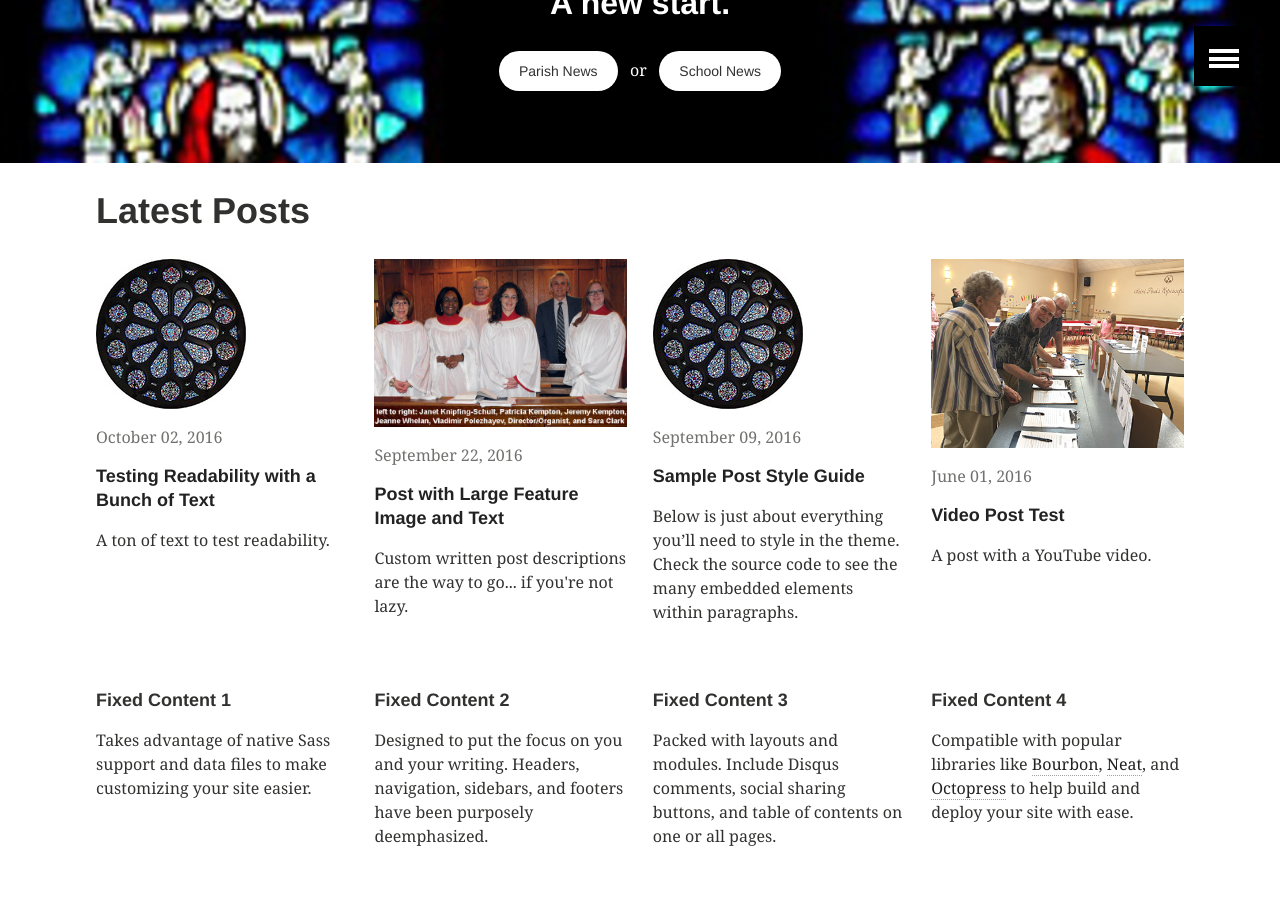
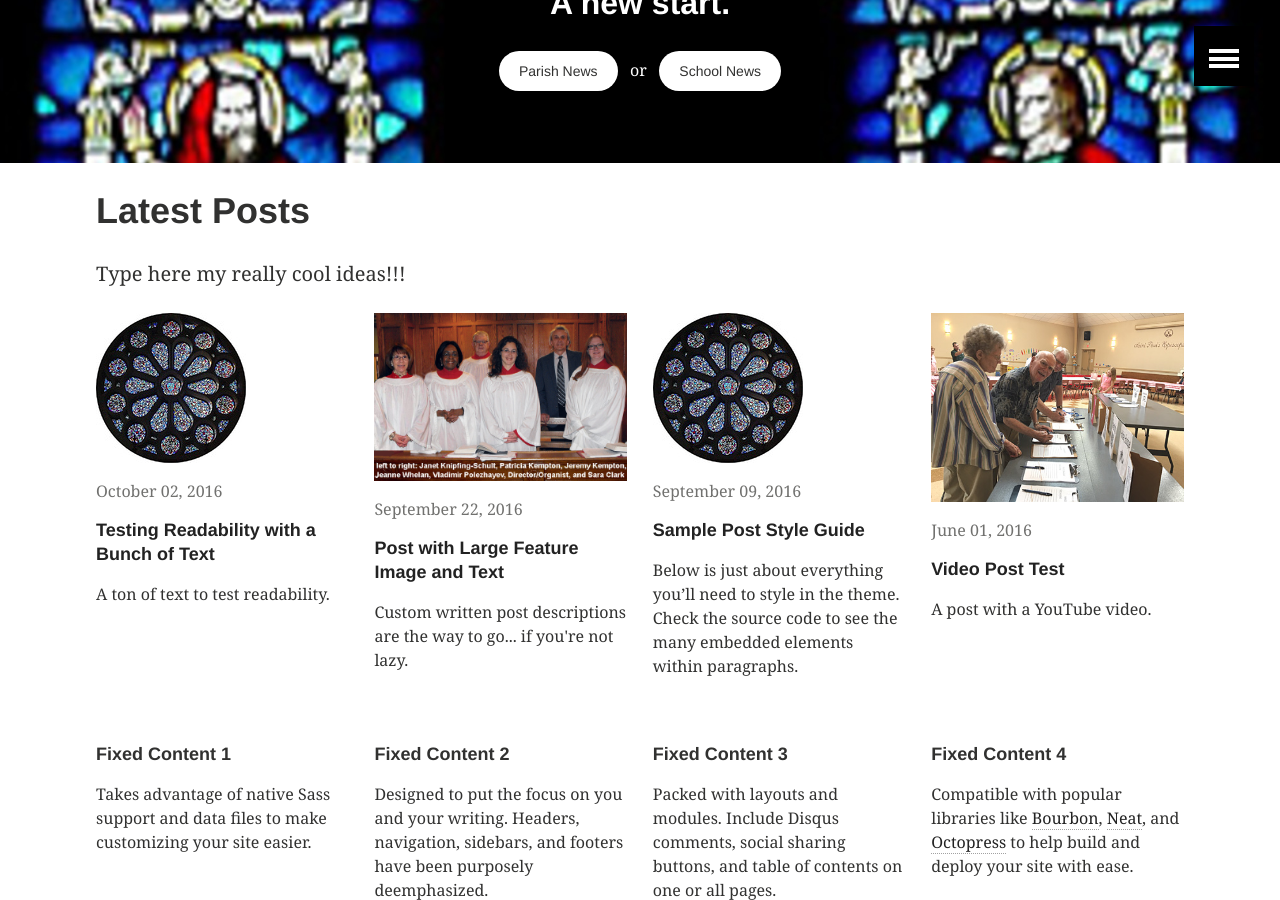
Before and after one commit to stpaulsgc/site, a Jekyll site: the page built from index.md, in a window 1280 px wide and 900 px high, scrolled down 328 px. Built offline with Jekyll 4.4.1, drawn with Linux system fonts in a browser that asks for light colours.

Commit message:
Update index.md

```diff
--- a/index.md
+++ b/index.md
@@ -5,6 +5,9 @@ title: "Latest Posts"
 image:
   feature: lukejohn-500.jpg
 ---
+
+Type here my really cool ideas!!!
+
 
 <div class="tiles">
 {% for post in site.posts %}
```
